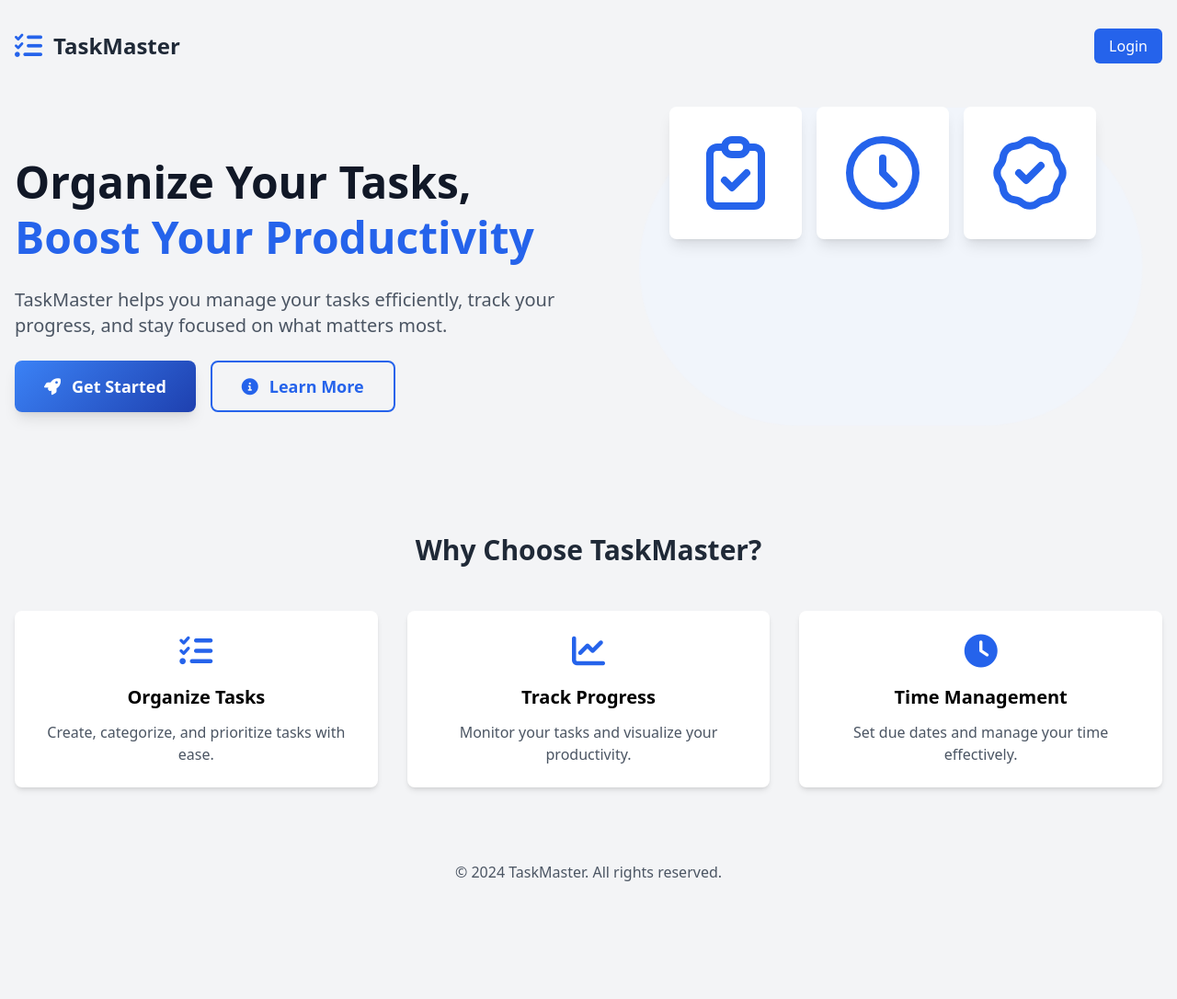
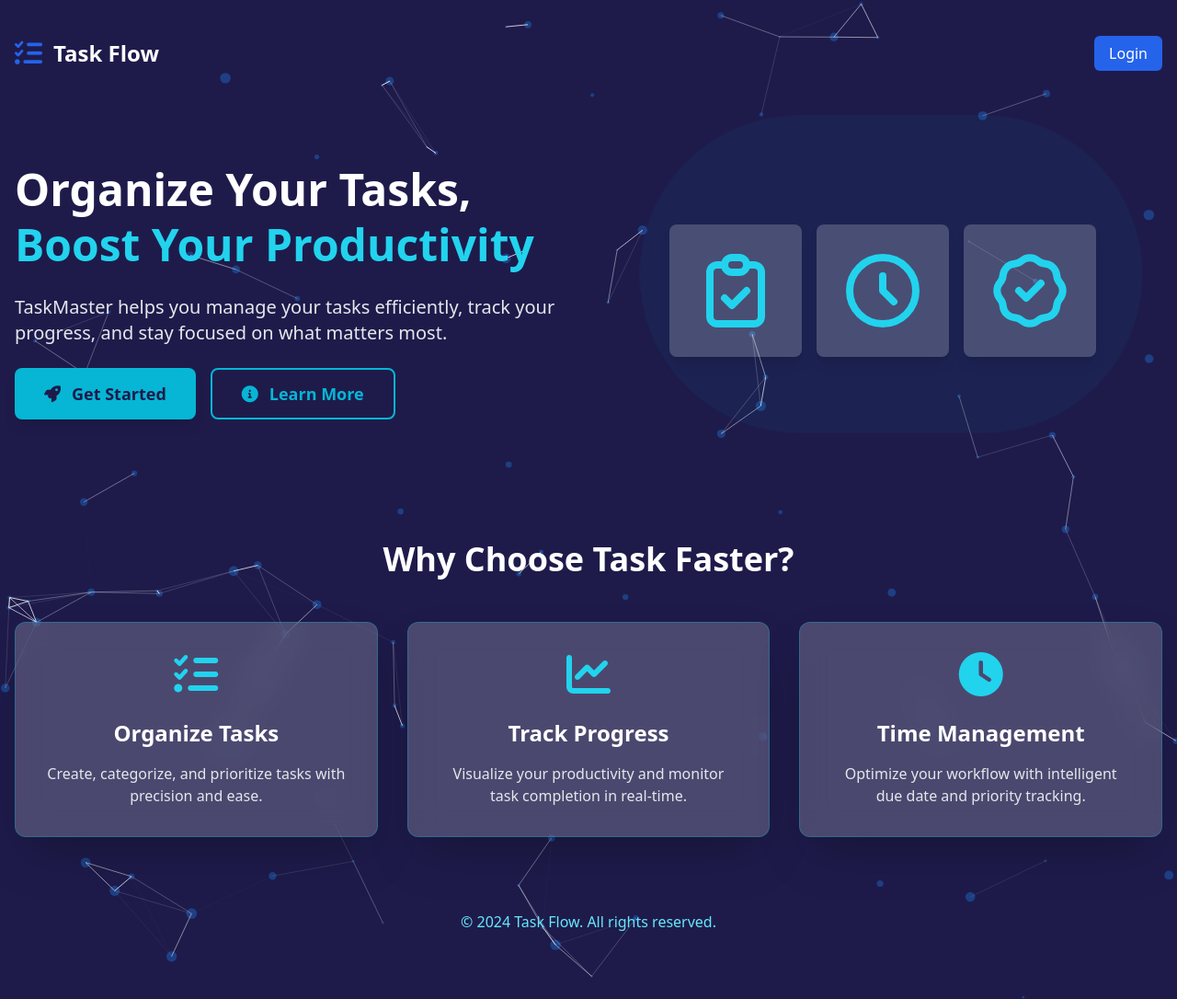
Before and after one commit to Youcode-Classe-E-2024-2025/Ahmed_Taoudi-todo_oop, a PHP site: page /views/home.php in a window 1280 px wide. Shown: the whole page at 92% size. Run offline with PHP 8.4, Linux system fonts and the light colour scheme; some libraries are stand-ins or nearby versions.

Commit message:
change the background and add login path

```diff
--- a/views/home.php
+++ b/views/home.php
@@ -7,20 +7,35 @@
     <script src="https://cdn.tailwindcss.com"></script>
     <link rel="stylesheet" href="https://cdnjs.cloudflare.com/ajax/libs/font-awesome/6.0.0-beta3/css/all.min.css">
     <style>
+        html, body {
+            overflow-x: hidden;
+            overflow-y: auto;
+            height: 100%;
+        }
+        #bgCanvas {
+            position: fixed;
+            top: 0;
+            left: 0;
+            width: 100%;
+            height: 100%;
+            z-index: -1;
+        }
         .gradient-bg {
             background: linear-gradient(135deg, #3b82f6 0%, #1e40af 100%);
         }
     </style>
 </head>
-<body class="bg-gray-100 font-sans leading-normal tracking-normal">
-    <div class="container mx-auto px-4 py-8">
+<body class="min-h-screen pt-2 bg-no-repeat bg-cover bg-center bg-indigo-950">
+    <canvas id="bgCanvas"></canvas>
+
+    <div class="container mx-auto px-4 py-8 relative z-10">
         <nav class="flex justify-between items-center mb-12">
             <div class="flex items-center">
                 <i class="fas fa-tasks text-3xl text-blue-600 mr-3"></i>
-                <h1 class="text-2xl font-bold text-gray-800">TaskMaster</h1>
+                <h1 class="text-2xl font-bold text-white">Task Flow</h1>
             </div>
             <div>
-                <a href="views/auth.php" class="px-4 py-2 bg-blue-600 text-white rounded-md hover:bg-blue-700 transition duration-300">
+                <a href="/login" class="px-4 py-2 bg-blue-600 text-white rounded-md hover:bg-blue-700 transition duration-300">
                     Login
                 </a>
             </div>
@@ -28,84 +43,87 @@
 
         <main class="grid md:grid-cols-2 gap-8 items-center">
             <div class="space-y-6">
-                <h2 class="text-5xl font-extrabold text-gray-900 leading-tight">
-                    Organize Your Tasks,
-                    <span class="block text-blue-600">Boost Your Productivity</span>
+                <h2 class="text-5xl font-extrabold leading-tight">
+                    <span class="text-white">Organize Your Tasks,</span>
+                    <span class="block text-cyan-400">Boost Your Productivity</span>
                 </h2>
-                <p class="text-xl text-gray-600">
+                <p class="text-xl text-gray-200">
                     TaskMaster helps you manage your tasks efficiently, track your progress,
                     and stay focused on what matters most.
                 </p>
                 <div class="flex space-x-4">
-                    <a href="views/auth.php" class="px-8 py-3 gradient-bg text-white rounded-lg text-lg font-semibold
-                        hover:scale-105 transform transition duration-300 shadow-lg hover:shadow-xl flex items-center">
+                    <a href="/signup" class="px-8 py-3 bg-cyan-500 text-indigo-950 rounded-lg text-lg font-semibold
+                        hover:bg-cyan-400 transform transition duration-300 shadow-lg hover:shadow-xl flex items-center">
                         <i class="fas fa-rocket mr-3"></i>
                         Get Started
                     </a>
-                    <a href="#features" class="px-8 py-3 border-2 border-blue-600 text-blue-600 rounded-lg text-lg font-semibold
-                        hover:bg-blue-50 transition duration-300 flex items-center">
+                    <a href="#features" class="px-8 py-3 border-2 border-cyan-500 text-cyan-500 rounded-lg text-lg font-semibold
+                        hover:bg-cyan-500/10 transition duration-300 flex items-center">
                         <i class="fas fa-info-circle mr-3"></i>
                         Learn More
                     </a>
                 </div>
             </div>
             <div class="md:block relative h-96 flex items-center justify-center">
-                <div class="absolute w-full h-full bg-blue-50 rounded-full opacity-50 animate-blob"></div>
-                <div class="relative z-10 flex items-center justify-center space-x-4">
-                    <div class="bg-white p-6 rounded-lg shadow-lg transform transition duration-300 hover:scale-105">
-                        <svg xmlns="http://www.w3.org/2000/svg" class="h-24 w-24 text-blue-600" fill="none" viewBox="0 0 24 24" stroke="currentColor">
+                <div class="absolute w-full h-full bg-cyan-500/10 rounded-full opacity-50 animate-blob"></div>
+                <div class="relative h-full z-10 flex items-center justify-center space-x-4">
+                    <div class="bg-white/20 p-6 rounded-lg shadow-lg transform transition duration-300 hover:scale-105 flex items-center justify-center">
+                        <svg xmlns="http://www.w3.org/2000/svg" class="h-24 w-24 text-cyan-400" fill="none" viewBox="0 0 24 24" stroke="currentColor">
                             <path stroke-linecap="round" stroke-linejoin="round" stroke-width="2" d="M9 5H7a2 2 0 00-2 2v12a2 2 0 002 2h10a2 2 0 002-2V7a2 2 0 00-2-2h-2M9 5a2 2 0 002 2h2a2 2 0 002-2M9 5a2 2 0 012-2h2a2 2 0 012 2m-6 9l2 2 4-4" />
                         </svg>
                     </div>
-                    <div class="bg-white p-6 rounded-lg shadow-lg transform transition duration-300 hover:scale-105">
-                        <svg xmlns="http://www.w3.org/2000/svg" class="h-24 w-24 text-blue-600" fill="none" viewBox="0 0 24 24" stroke="currentColor">
+                    <div class="bg-white/20 p-6 rounded-lg shadow-lg transform transition duration-300 hover:scale-105 flex items-center justify-center">
+                        <svg xmlns="http://www.w3.org/2000/svg" class="h-24 w-24 text-cyan-400" fill="none" viewBox="0 0 24 24" stroke="currentColor">
                             <path stroke-linecap="round" stroke-linejoin="round" stroke-width="2" d="M12 8v4l3 3m6-3a9 9 0 11-18 0 9 9 0 0118 0z" />
                         </svg>
                     </div>
-                    <div class="bg-white p-6 rounded-lg shadow-lg transform transition duration-300 hover:scale-105">
-                        <svg xmlns="http://www.w3.org/2000/svg" class="h-24 w-24 text-blue-600" fill="none" viewBox="0 0 24 24" stroke="currentColor">
+                    <div class="bg-white/20 p-6 rounded-lg shadow-lg transform transition duration-300 hover:scale-105 flex items-center justify-center">
+                        <svg xmlns="http://www.w3.org/2000/svg" class="h-24 w-24 text-cyan-400" fill="none" viewBox="0 0 24 24" stroke="currentColor">
                             <path stroke-linecap="round" stroke-linejoin="round" stroke-width="2" d="M9 12l2 2 4-4M7.835 4.697a3.42 3.42 0 001.946-.806 3.42 3.42 0 014.438 0 3.42 3.42 0 001.946.806 3.42 3.42 0 013.138 3.138 3.42 3.42 0 00.806 1.946 3.42 3.42 0 010 4.438 3.42 3.42 0 00-.806 1.946 3.42 3.42 0 01-3.138 3.138 3.42 3.42 0 00-1.946.806 3.42 3.42 0 01-4.438 0 3.42 3.42 0 00-1.946-.806 3.42 3.42 0 01-3.138-3.138 3.42 3.42 0 00-.806-1.946 3.42 3.42 0 010-4.438 3.42 3.42 0 00.806-1.946 3.42 3.42 0 013.138-3.138z" />
                         </svg>
                     </div>
                 </div>
             </div>
-            <style>
-                @keyframes blob {
-                    0% { transform: scale(1) translate(0, 0); }
-                    33% { transform: scale(1.1) translate(-10px, 20px); }
-                    66% { transform: scale(0.9) translate(10px, -20px); }
-                    100% { transform: scale(1) translate(0, 0); }
-                }
-                .animate-blob {
-                    animation: blob 10s infinite;
-                }
-            </style>
         </main>
 
         <section id="features" class="mt-20 text-center">
-            <h3 class="text-3xl font-bold mb-12 text-gray-800">Why Choose TaskMaster?</h3>
+            <h3 class="text-4xl font-bold mb-12 text-white">Why Choose Task Faster?</h3>
             <div class="grid md:grid-cols-3 gap-8">
-                <div class="bg-white p-6 rounded-lg shadow-md hover:shadow-xl transition duration-300">
-                    <i class="fas fa-list-check text-4xl text-blue-600 mb-4"></i>
-                    <h4 class="text-xl font-semibold mb-3">Organize Tasks</h4>
-                    <p class="text-gray-600">Create, categorize, and prioritize tasks with ease.</p>
+                <div class="bg-white/20 backdrop-blur-lg p-8 rounded-xl shadow-2xl hover:shadow-3xl transition duration-300 border border-cyan-500/30 hover:border-cyan-500/50">
+                    <i class="fas fa-list-check text-5xl text-cyan-400 mb-6"></i>
+                    <h4 class="text-2xl font-bold mb-4 text-white">Organize Tasks</h4>
+                    <p class="text-gray-200">Create, categorize, and prioritize tasks with precision and ease.</p>
                 </div>
-                <div class="bg-white p-6 rounded-lg shadow-md hover:shadow-xl transition duration-300">
-                    <i class="fas fa-chart-line text-4xl text-blue-600 mb-4"></i>
-                    <h4 class="text-xl font-semibold mb-3">Track Progress</h4>
-                    <p class="text-gray-600">Monitor your tasks and visualize your productivity.</p>
+                <div class="bg-white/20 backdrop-blur-lg p-8 rounded-xl shadow-2xl hover:shadow-3xl transition duration-300 border border-cyan-500/30 hover:border-cyan-500/50">
+                    <i class="fas fa-chart-line text-5xl text-cyan-400 mb-6"></i>
+                    <h4 class="text-2xl font-bold mb-4 text-white">Track Progress</h4>
+                    <p class="text-gray-200">Visualize your productivity and monitor task completion in real-time.</p>
                 </div>
-                <div class="bg-white p-6 rounded-lg shadow-md hover:shadow-xl transition duration-300">
-                    <i class="fas fa-clock text-4xl text-blue-600 mb-4"></i>
-                    <h4 class="text-xl font-semibold mb-3">Time Management</h4>
-                    <p class="text-gray-600">Set due dates and manage your time effectively.</p>
+                <div class="bg-white/20 backdrop-blur-lg p-8 rounded-xl shadow-2xl hover:shadow-3xl transition duration-300 border border-cyan-500/30 hover:border-cyan-500/50">
+                    <i class="fas fa-clock text-5xl text-cyan-400 mb-6"></i>
+                    <h4 class="text-2xl font-bold mb-4 text-white">Time Management</h4>
+                    <p class="text-gray-200">Optimize your workflow with intelligent due date and priority tracking.</p>
                 </div>
             </div>
         </section>
 
-        <footer class="mt-20 text-center text-gray-600">
-            <p>&copy; 2024 TaskMaster. All rights reserved.</p>
+        <footer class="mt-20 text-center text-gray-400 pb-10">
+            <p class="text-cyan-300">&copy; 2024 Task Flow. All rights reserved.</p>
         </footer>
     </div>
+
+    <style>
+        @keyframes blob {
+            0% { transform: scale(1) translate(0, 0); }
+            33% { transform: scale(1.1) translate(-10px, 20px); }
+            66% { transform: scale(0.9) translate(10px, -20px); }
+            100% { transform: scale(1) translate(0, 0); }
+        }
+        .animate-blob {
+            animation: blob 10s infinite;
+        }
+    </style>
+
+    <script src="assets/js/canvas.js"></script>
 </body>
 </html>
```
Also changed, not shown: assets/configDB.php (deleted, +0 -7 lines).
